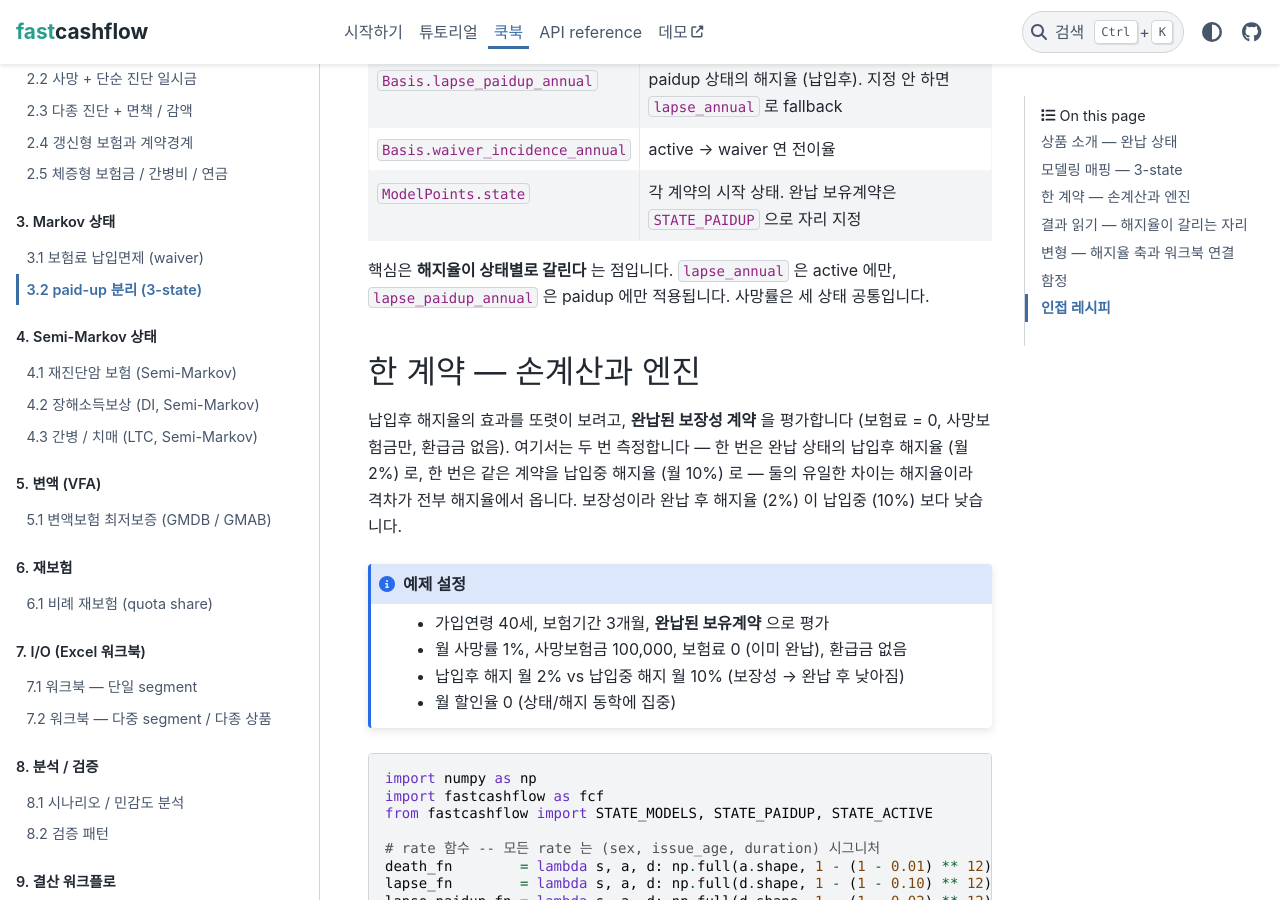
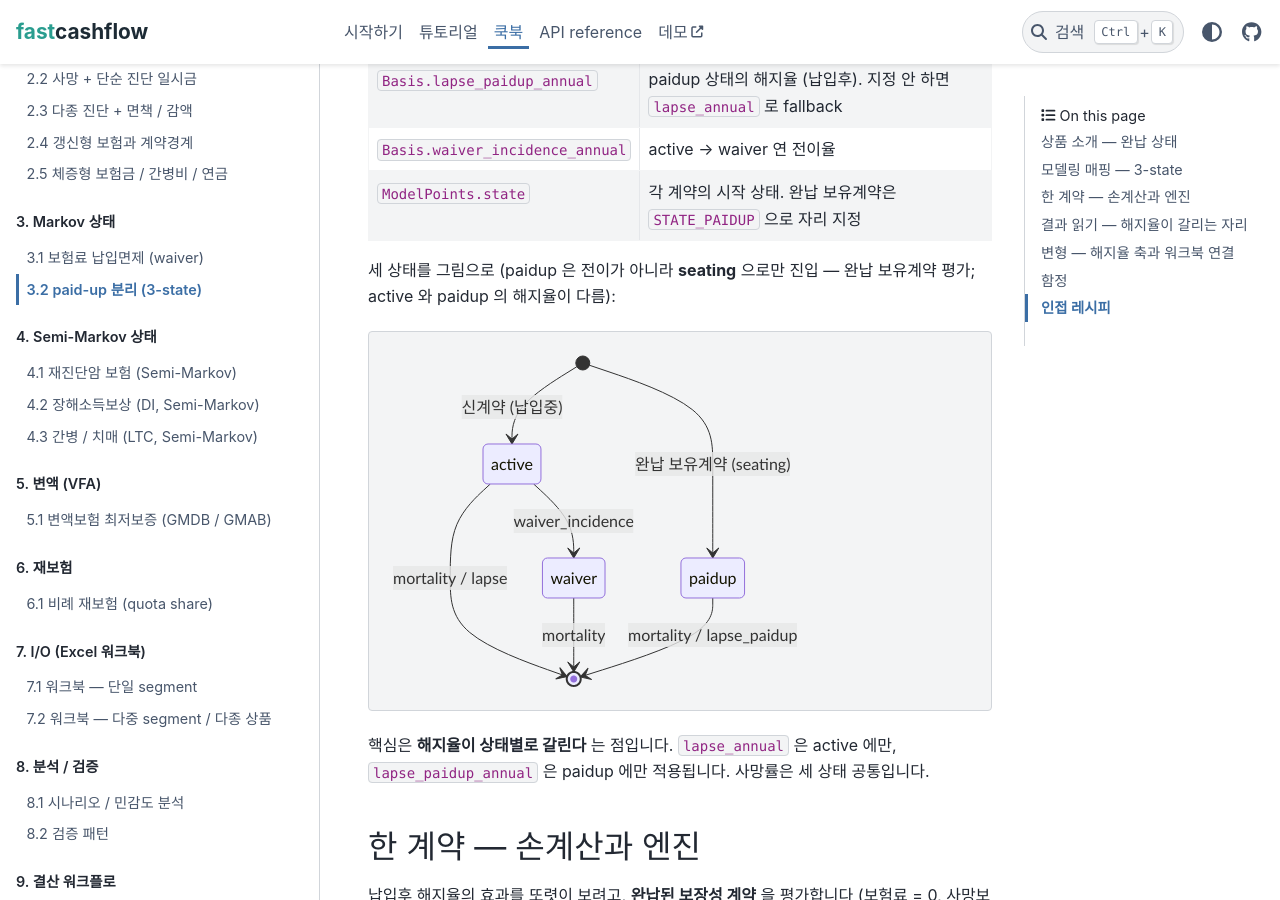
Before and after one commit to seokhoonj/fastcashflow, a Sphinx documentation site: the page built from docs/cookbook/markov/paid-up.md, in a window 1280 px wide and 900 px high, scrolled down 2442 px. Built offline with Sphinx 7.4.7 and the PyData theme 0.15.4, drawn with Linux system fonts in a browser that asks for light colours.

Commit message:
docs: state-transition diagrams for the Markov and semi-Markov chapters
A state machine is far clearer drawn than described. Add a mermaid
stateDiagram to each state chapter: waiver (active -> waiver), paid-up
(active / waiver / paidup, with paidup entered by seating not a transition),
re-incidence (healthy -> post_first -> post_second), disability income
(active <-> disabled with recovery re-entry), and long-term care
(active -> care, capped monthly benefit, elevated mortality). Builds clean
under sphinx -W.

````diff
--- a/docs/cookbook/markov/paid-up.md
+++ b/docs/cookbook/markov/paid-up.md
@@ -110,6 +110,19 @@ paidup 자리 지정으로 구하면 납입기간을 건너뛴 꼬리만 평가
   - active → waiver 연 전이율
 * - `ModelPoints.state`
   - 각 계약의 시작 상태. 완납 보유계약은 `STATE_PAIDUP` 으로 자리 지정
+```
+
+세 상태를 그림으로 (paidup 은 전이가 아니라 **seating** 으로만 진입 — 완납
+보유계약 평가; active 와 paidup 의 해지율이 다름):
+
+```{mermaid}
+stateDiagram-v2
+    [*] --> active: 신계약 (납입중)
+    [*] --> paidup: 완납 보유계약 (seating)
+    active --> waiver: waiver_incidence
+    active --> [*]: mortality / lapse
+    waiver --> [*]: mortality
+    paidup --> [*]: mortality / lapse_paidup
 ```
 
 핵심은 **해지율이 상태별로 갈린다** 는 점입니다. `lapse_annual` 은
````
Also changed, not shown: docs/cookbook/markov/waiver.md (+10 -0 lines), docs/cookbook/semi-markov/disability-income.md (+11 -0 lines), docs/cookbook/semi-markov/long-term-care.md (+10 -0 lines), docs/cookbook/semi-markov/reincidence.md (+12 -0 lines).
